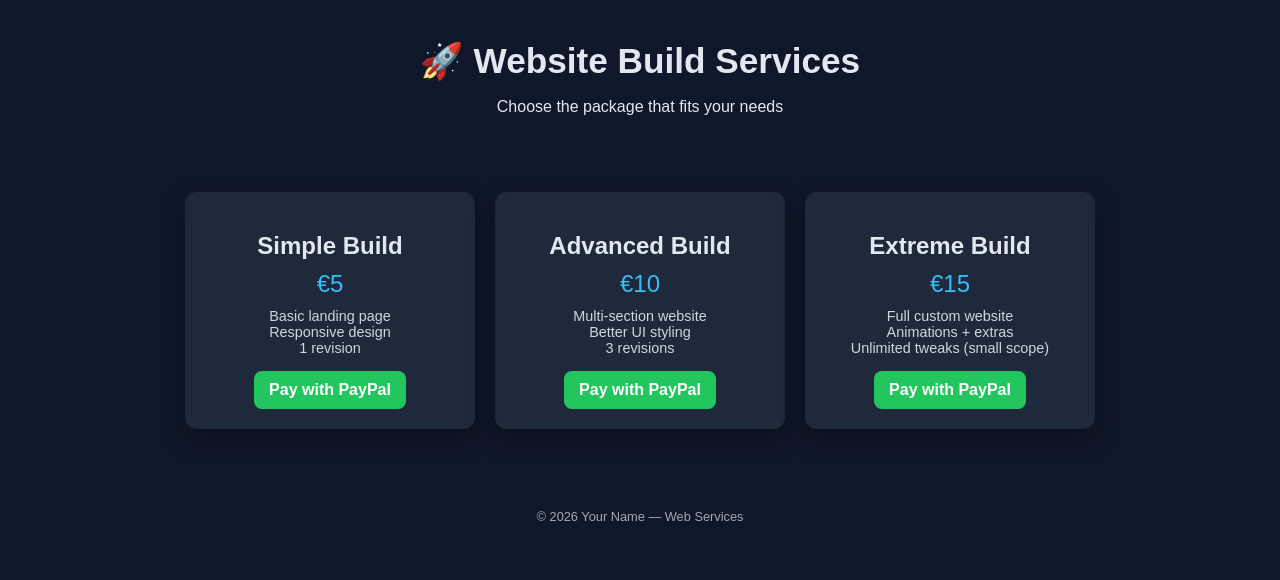
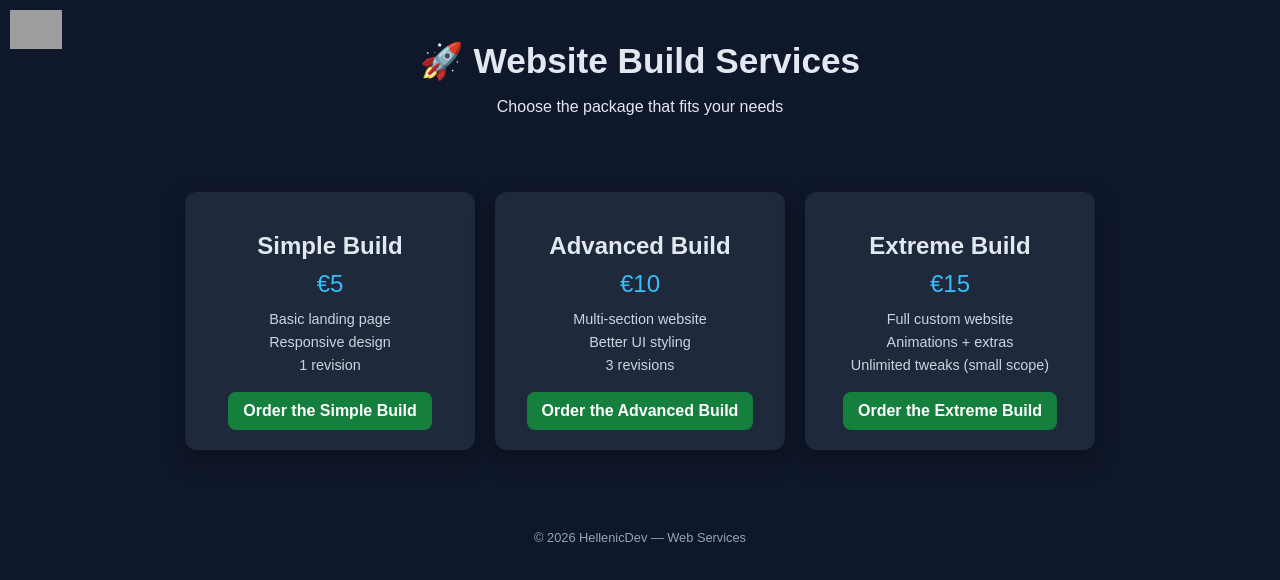
Before and after one commit to hellenicdev/e-shop, a plain HTML site: page index.html in a window 1280 px wide. Drawn offline with Linux system fonts and the light colour scheme; grey boxes are pictures that could not be loaded.

Commit message:
Polish: README rewrite, bug fixes, accessibility and UI tweaks (#2)

```diff
--- a/index.html
+++ b/index.html
@@ -4,6 +4,14 @@
   <meta charset="UTF-8">
   <title>Web Services Shop</title>
   <meta name="viewport" content="width=device-width, initial-scale=1.0">
+  <meta name="description" content="Affordable website builds by HellenicDev: Simple, Advanced and Extreme packages from €5.">
+  <meta name="author" content="HellenicDev">
+  <meta name="theme-color" content="#19336e">
+  <meta property="og:title" content="Website Build Services | HellenicDev">
+  <meta property="og:description" content="Affordable website builds: Simple, Advanced and Extreme packages from €5.">
+  <meta property="og:image" content="https://hellenicdev.eu/og-image.png">
+  <meta property="og:type" content="website">
+  <link rel="icon" href="https://hellenicdev.eu/favicon.ico" sizes="any">
   <link rel="canonical" href="https://hellenicdev.eu/e-shop/">
   <meta property="og:url" content="https://hellenicdev.eu/e-shop/">
 
@@ -58,14 +66,51 @@
 
     .features {
       font-size: 0.9rem;
-      margin-bottom: 15px;
-      opacity: 0.9;
+      margin: 0 0 15px;
+      padding: 0;
+      list-style: none;
+      line-height: 1.6;
+      color: #cbd5e1;
+    }
+
+    .card {
+      transition: transform 0.2s ease, box-shadow 0.2s ease;
+    }
+
+    .card:hover {
+      transform: translateY(-4px);
+      box-shadow: 0 14px 30px rgba(0,0,0,0.4);
+    }
+
+    .site-logo {
+      position: fixed;
+      top: 10px;
+      left: 10px;
+      width: 52px;
+      height: auto;
+      z-index: 10;
+    }
+
+    a:focus-visible {
+      outline: 3px solid #38bdf8;
+      outline-offset: 3px;
+    }
+
+    @media (max-width: 560px) {
+      header { padding: 72px 16px 16px; }
+      header h1 { font-size: 1.7rem; }
+      .card { width: 100%; max-width: 320px; }
+    }
+
+    @media (prefers-reduced-motion: reduce) {
+      .card { transition: none; }
+      .card:hover { transform: none; }
     }
 
     .btn-placeholder {
       display: inline-block;
       padding: 10px 15px;
-      background: #22c55e;
+      background: #15803d;
       color: white;
       border-radius: 8px;
       text-decoration: none;
@@ -74,70 +119,69 @@
     }
 
     .btn-placeholder:hover {
-      background: #16a34a;
+      background: #166534;
     }
 
     footer {
       margin-top: 40px;
       padding: 20px;
       font-size: 0.8rem;
-      opacity: 0.7;
+      color: #94a3b8;
     }
   </style>
 </head>
 
 <body>
 
+<a href="https://hellenicdev.eu/"><img src="https://hellenicdev.eu/logo.webp" alt="HellenicDev home" class="site-logo" width="52" height="52"></a>
+
 <header>
   <h1>🚀 Website Build Services</h1>
   <p>Choose the package that fits your needs</p>
 </header>
 
-<div class="container">
+<main class="container">
 
   <div class="card">
     <h2>Simple Build</h2>
     <div class="price">€5</div>
-    <div class="features">
-      Basic landing page<br>
-      Responsive design<br>
-      1 revision
-    </div>
+    <ul class="features">
+      <li>Basic landing page</li>
+      <li>Responsive design</li>
+      <li>1 revision</li>
+    </ul>
 
-    <!-- PayPal placeholder -->
-    <a class="btn-placeholder" href="#">Pay with PayPal</a>
+    <a class="btn-placeholder" href="mailto:ikonpanos@gmail.com?subject=Simple%20Build%20order">Order the Simple Build</a>
   </div>
 
   <div class="card">
     <h2>Advanced Build</h2>
     <div class="price">€10</div>
-    <div class="features">
-      Multi-section website<br>
-      Better UI styling<br>
-      3 revisions
-    </div>
+    <ul class="features">
+      <li>Multi-section website</li>
+      <li>Better UI styling</li>
+      <li>3 revisions</li>
+    </ul>
 
-    <!-- PayPal placeholder -->
-    <a class="btn-placeholder" href="#">Pay with PayPal</a>
+    <a class="btn-placeholder" href="mailto:ikonpanos@gmail.com?subject=Advanced%20Build%20order">Order the Advanced Build</a>
   </div>
 
   <div class="card">
     <h2>Extreme Build</h2>
     <div class="price">€15</div>
-    <div class="features">
-      Full custom website<br>
-      Animations + extras<br>
-      Unlimited tweaks (small scope)
-    </div>
+    <ul class="features">
+      <li>Full custom website</li>
+      <li>Animations + extras</li>
+      <li>Unlimited tweaks (small scope)</li>
+    </ul>
 
-    <!-- PayPal placeholder -->
-    <a class="btn-placeholder" href="#">Pay with PayPal</a>
+    <a class="btn-placeholder" href="mailto:ikonpanos@gmail.com?subject=Extreme%20Build%20order">Order the Extreme Build</a>
   </div>
 
-</div>
+</main>
 
 <footer>
-  © 2026 Your Name — Web Services
+  &copy; 2026 HellenicDev &mdash; Web Services
 </footer>
 
 </body>
```
Also changed, not shown: 1 other file.
